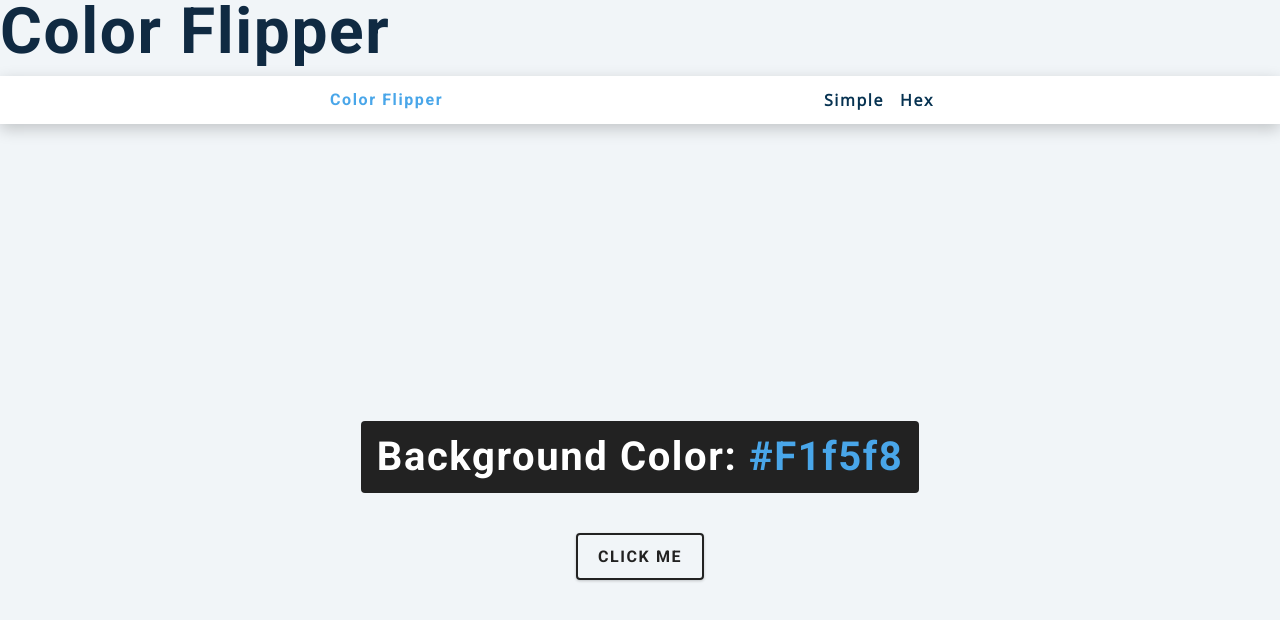
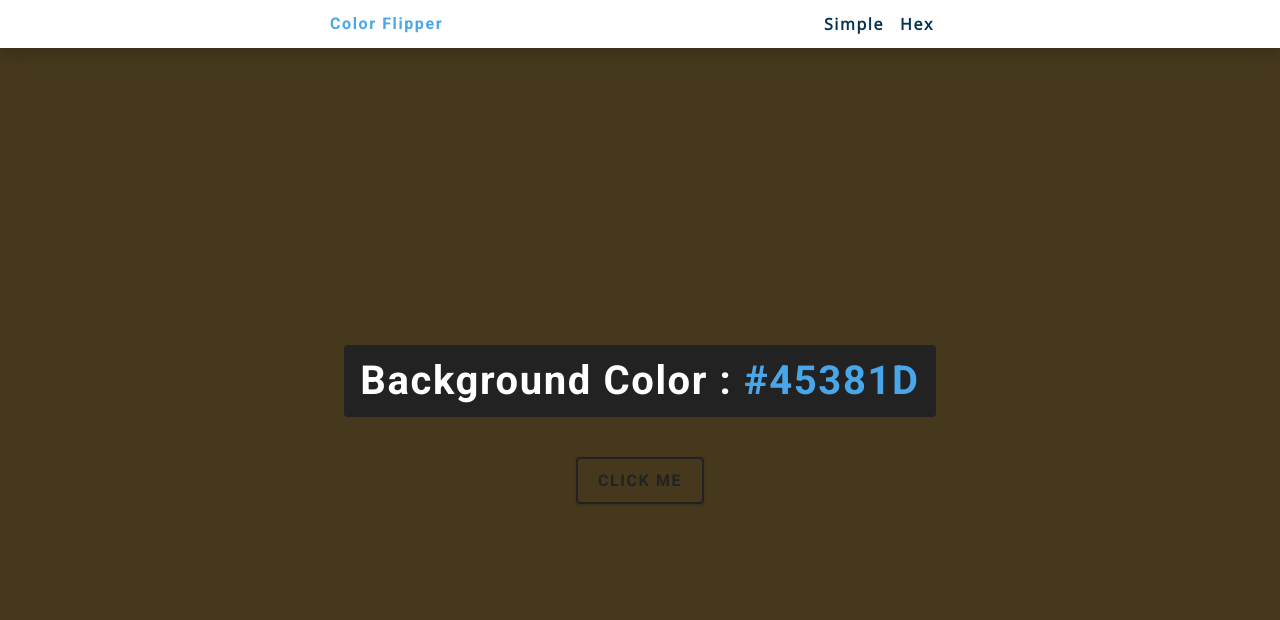
Before and after one commit to dvkak1/Color-Flipper, a plain HTML site: page hex.html in a window 1280 px wide. Both pictures are taken after a click on the button "CLICK ME". Drawn offline with nearby package versions, Linux system fonts and the light colour scheme.

Commit message:
see previous commit 2

```diff
--- a/hex.html
+++ b/hex.html
@@ -1,35 +1,33 @@
 <!DOCTYPE html>
 <html lang="en">
   <head>
-    <meta charset="UTF-8">
-    <meta name="viewport" content="width=device-width, initial-scale=1.0">
-    <title>Color Flipper Project</title>
-    <!---Stylesheet-->
+    <meta charset="UTF-8" />
+    <meta name="viewport" content="width=device-width, initial-scale=1.0" />
+    <title>
+      Color Flipper || Simple
+    </title>
+
+    <!-- styles -->
     <link rel="stylesheet" href="styles.css" />
   </head>
+
   <body>
-    <h1>Color Flipper</h1>
-
     <nav>
       <div class="nav-center">
-        <h4>Color Flipper</h4>
+        <h4>color flipper</h4>
         <ul class="nav-links">
-            <li>
-              <a href="index.html">Simple</a>
-            </li>
-            <li>
-              <a href="hex.html">Hex</a>
-            </li>
+          <li><a href="index.html">simple</a></li>
+          <li><a href="hex.html">hex</a></li>
         </ul>
       </div>
     </nav>
     <main>
       <div class="container">
-            <h2>Background color: <span class="color">#f1f5f8</span></h2>
-            <button class="btn btn-hero" id="btn">Click me</button>
+        <h2>background color : <span class="color">#f1f5f8</span></h2>
+        <button class="btn btn-hero" id="btn">click me</button>
       </div>
     </main>
-     <!--Javascript code-->
+    <!-- javascript -->
     <script src="hex.js"></script>
   </body>
 </html>
--- a/hex.js
+++ b/hex.js
@@ -1,14 +1,19 @@
 const hex = [0, 1, 2, 3, 4, 5, 6, 7, 8, 9, "A", "B", "C", "D", "E", "F"];
 //#
 const btn = document.getElementById('btn');
-const color = document.getElementById(".color");
+//The querySelector() method returns the first element that matches a CSS selector.
+const color = document.querySelector(".color");
 
-btn.addEventListener('click', function(){
+btn.addEventListener("click", function() {
   let hexColor = '#';
   for(let i=0; i < 6; i++){
-    hexColor += hex[0]
+    hexColor += hex[getRandomNumber()];
   }
 
   color.textContent = hexColor;
   document.body.style.backgroundColor = hexColor;
 });
+
+function getRandomNumber() {
+    return Math.floor(Math.random() * hex.length);
+}
```
Also changed, not shown: index.html (+0 -2 lines). Lines whose indentation alone changed are shown as unchanged.
